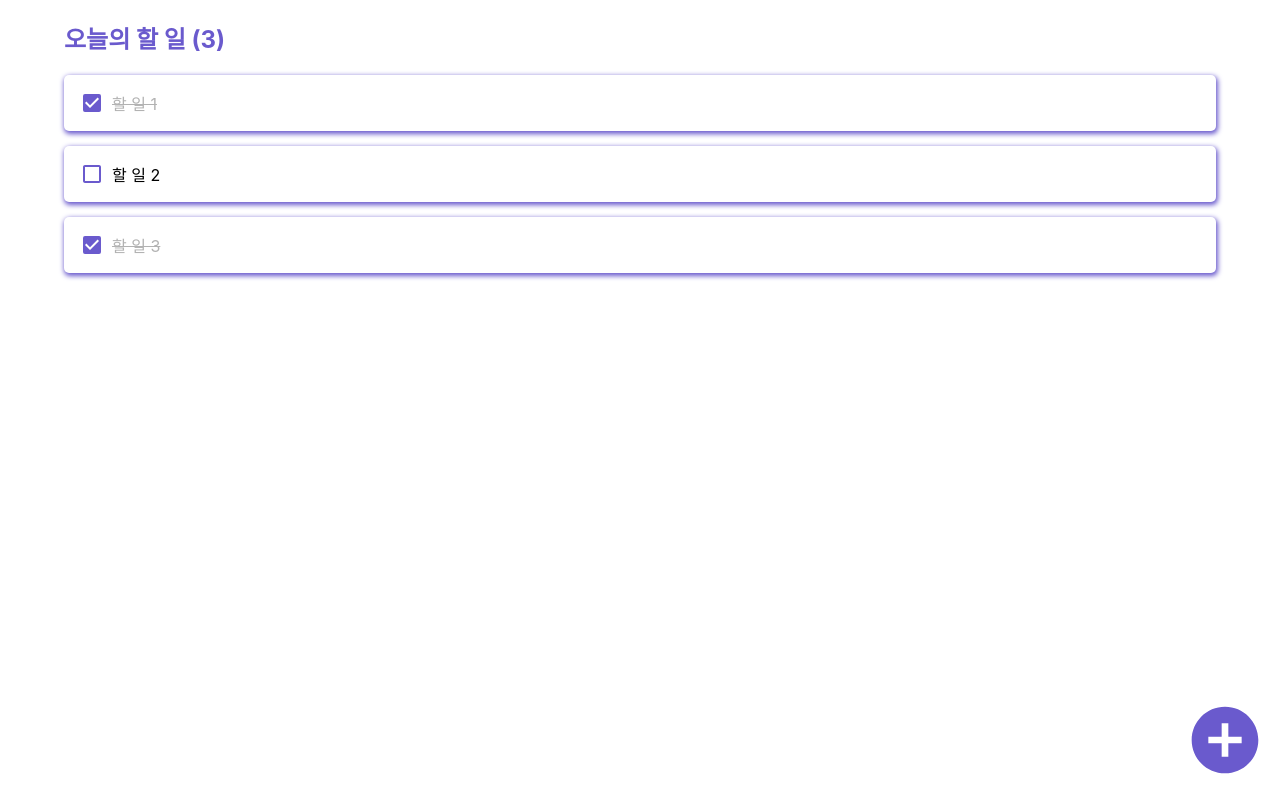
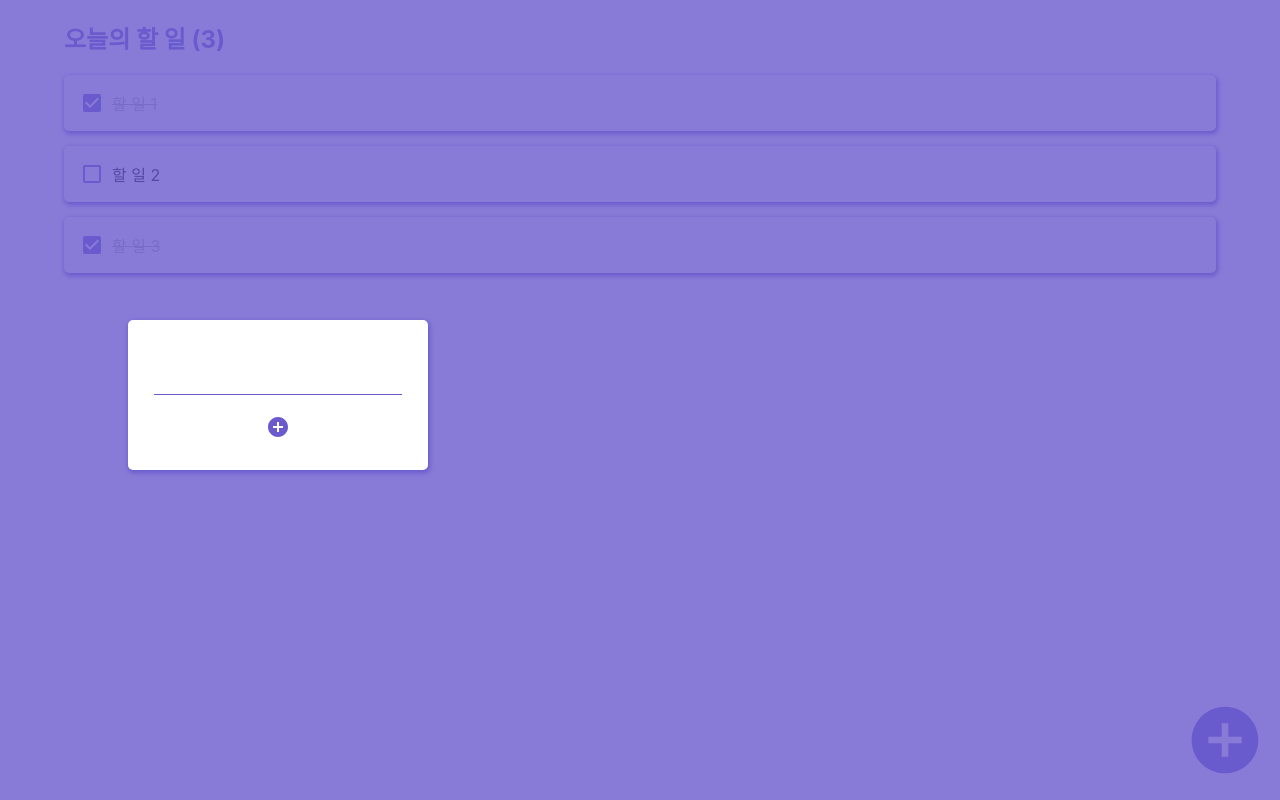
Before and after one commit to hyob12/my-todo-app, a React (Create React App) app: page / in a window 1280 px wide. Both pictures are taken after a click on the element 1235 px from the left and 750 px from the top of the page. Built offline with nearby package versions, Linux system fonts and the light colour scheme.

Commit message:
input css

```diff
--- a/src/App.js
+++ b/src/App.js
@@ -3,8 +3,10 @@ import Template from './components/Template';
 import TodoList from './components/TodoList';
 import { useState } from 'react';
 import { MdAddCircle } from 'react-icons/md';
+import TodoInsert from './components/TodoInsert';
 
 function App() {
+  const [insertToggle, setInsertToggle] = useState(false);
   const [todos, setTodos] = useState([
     {
       id: 1,
@@ -23,12 +25,17 @@ function App() {
     },
   ]);
 
+  const onInsertToggle = () => {
+    setInsertToggle(!insertToggle);
+  };
+
   return (
     <Template todoLength={todos.length}>
       <TodoList todos={todos} />
-      <div className="add-todo-button">
+      <div className="add-todo-button" onClick={onInsertToggle}>
         <MdAddCircle />
       </div>
+      {insertToggle && <TodoInsert onInsertToggle={onInsertToggle} />}
     </Template>
   );
 }
--- /dev/null
+++ b/src/components/TodoInsert.css
@@ -0,0 +1,54 @@
+.background {
+  position: fixed;
+  z-index: 980;
+  top: 0;
+  overflow: hidden;
+  width: 100vw;
+  height: 100vh;
+  display: flex;
+  justify-content: center;
+  align-items: center;
+  background: slateblue;
+  opacity: 0.8;
+}
+
+form {
+  margin-left: 10%;
+  position: fixed;
+  top: 40%;
+  display: flex;
+  flex-direction: column;
+  justify-content: center;
+  align-items: center;
+  z-index: 990;
+  width: 300px;
+  height: 150px;
+  border-radius: 5px;
+  box-shadow: 1px 2px 5px 1px slateblue;
+  background: white;
+}
+
+form > input {
+  background: none;
+  outline: none;
+  border: none;
+  border-bottom: 1px solid slateblue;
+  padding: 0.5rem;
+  font-size: 1.125rem;
+  line-height: 1.5;
+}
+
+form > button {
+  padding-top: 20px;
+  background: none;
+  outline: none;
+  border: none;
+  color: slateblue;
+  padding-left: 1rem;
+  padding-right: 1rem;
+  font-size: 1.5rem;
+  display: flex;
+  align-items: center;
+  cursor: pointer;
+  transition: 0.1s background ease-in;
+}
--- a/src/components/TodoInsert.js
+++ b/src/components/TodoInsert.js
@@ -0,0 +1,19 @@
+import React from 'react';
+import { MdAddCircle } from 'react-icons/md';
+import './TodoInsert.css';
+
+function TodoInsert({ onInsertToggle }) {
+  return (
+    <div>
+      <div className="background" onClick={onInsertToggle}></div>
+      <form>
+        <input></input>
+        <button type="submit">
+          <MdAddCircle />
+        </button>
+      </form>
+    </div>
+  );
+}
+
+export default TodoInsert;
```
